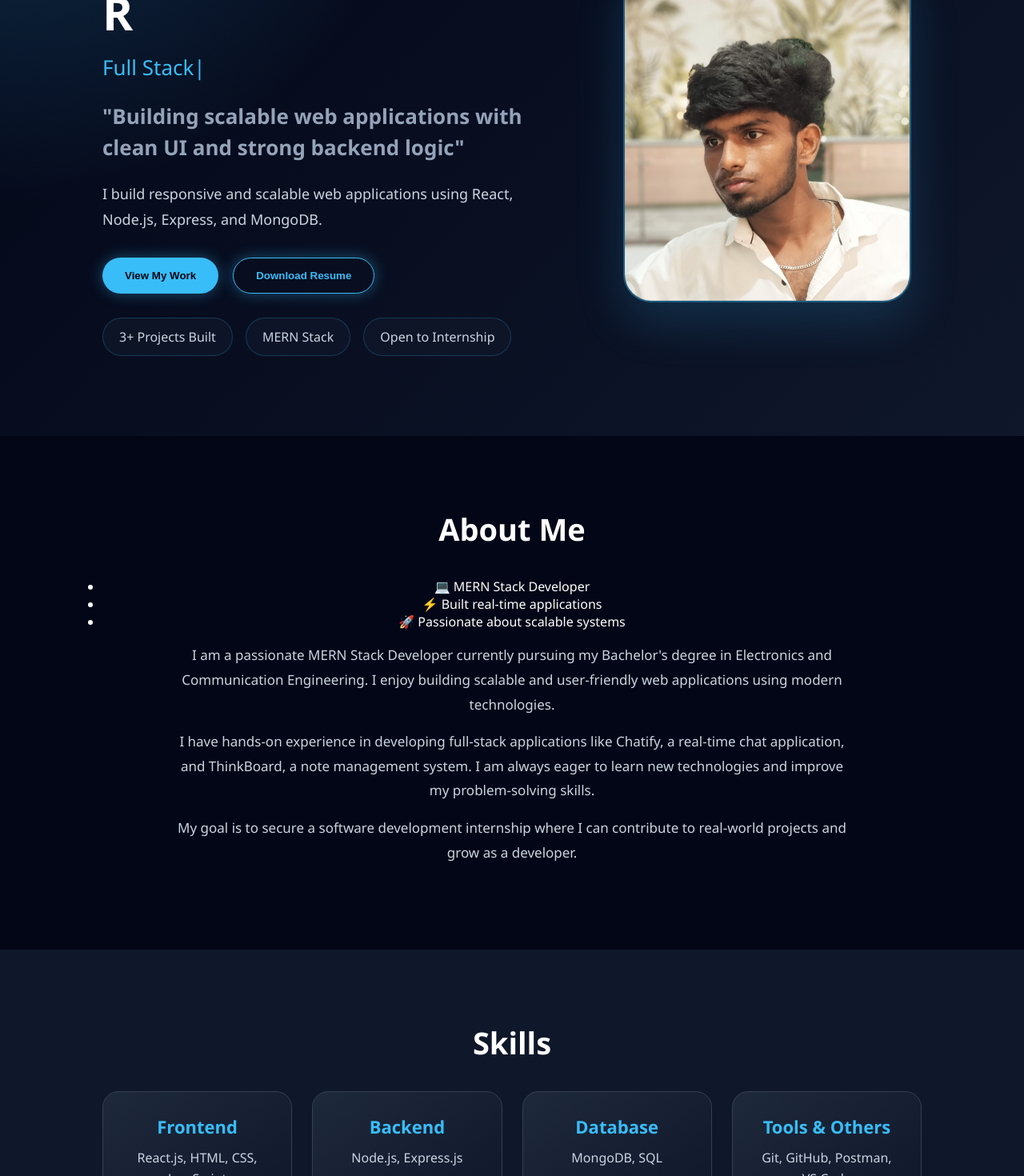
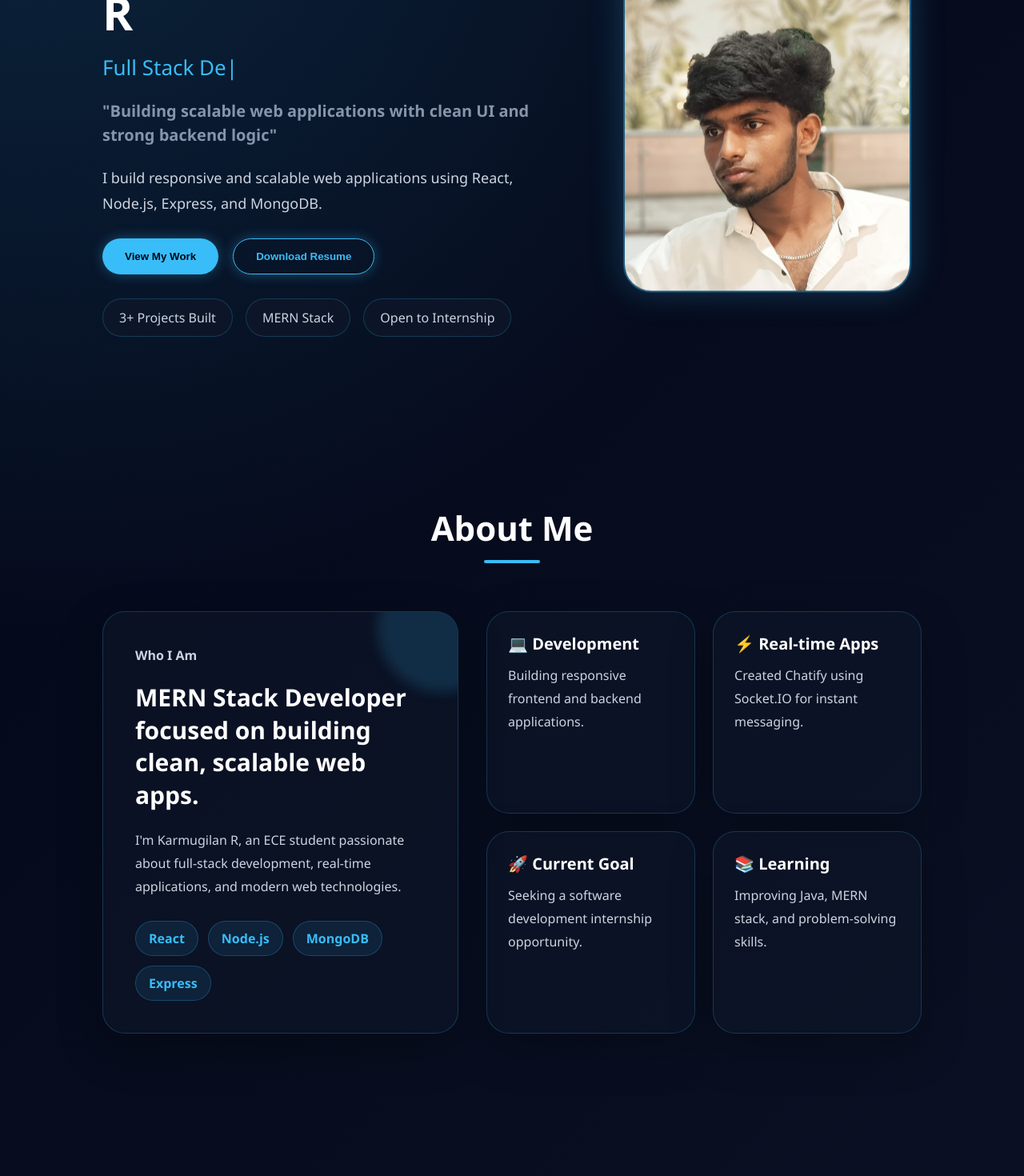
Before and after one commit to Karmugilan-vk/Portfolio, a React (Vite) app: page / in a window 1280 px wide. Shown: the part 280-1750 px from the top of the page at 80% size. Built offline with nearby package versions, Linux system fonts and the light colour scheme.

Commit message:
About section implemented

```diff
--- a/src/components/About.jsx
+++ b/src/components/About.jsx
@@ -2,29 +2,50 @@ function About() {
   return (
     <section id="about" className="about">
       <h2>About Me</h2>
-      <ul>
-        <li>💻 MERN Stack Developer</li>
-        <li>⚡ Built real-time applications</li>
-        <li>🚀 Passionate about scalable systems</li>
-      </ul>
 
-      <p>
-        I am a passionate MERN Stack Developer currently pursuing my Bachelor's
-        degree in Electronics and Communication Engineering. I enjoy building
-        scalable and user-friendly web applications using modern technologies.
-      </p>
+      <div className="about-container">
+        <div className="about-main-card">
+          <p className="about-label">Who I Am</p>
 
-      <p>
-        I have hands-on experience in developing full-stack applications like
-        Chatify, a real-time chat application, and ThinkBoard, a note management
-        system. I am always eager to learn new technologies and improve my
-        problem-solving skills.
-      </p>
+          <h3>
+            MERN Stack Developer focused on building clean, scalable web apps.
+          </h3>
 
-      <p>
-        My goal is to secure a software development internship where I can
-        contribute to real-world projects and grow as a developer.
-      </p>
+          <p>
+            I'm Karmugilan R, an ECE student passionate about full-stack
+            development, real-time applications, and modern web technologies.
+          </p>
+
+          <div className="about-points">
+            <span>React</span>
+            <span>Node.js</span>
+            <span>MongoDB</span>
+            <span>Express</span>
+          </div>
+        </div>
+
+        <div className="about-grid">
+          <div className="about-info-card">
+            <h4>💻 Development</h4>
+            <p>Building responsive frontend and backend applications.</p>
+          </div>
+
+          <div className="about-info-card">
+            <h4>⚡ Real-time Apps</h4>
+            <p>Created Chatify using Socket.IO for instant messaging.</p>
+          </div>
+
+          <div className="about-info-card">
+            <h4>🚀 Current Goal</h4>
+            <p>Seeking a software development internship opportunity.</p>
+          </div>
+
+          <div className="about-info-card">
+            <h4>📚 Learning</h4>
+            <p>Improving Java, MERN stack, and problem-solving skills.</p>
+          </div>
+        </div>
+      </div>
     </section>
   );
 }
--- a/src/index.css
+++ b/src/index.css
@@ -10,29 +10,25 @@ html {
 
 body {
   font-family: "Poppins", "Segoe UI", sans-serif;
-  background: #020617;
+  background:
+    radial-gradient(circle at top left, rgba(56, 189, 248, 0.18), transparent 28%),
+    linear-gradient(135deg, #020617, #0f172a);
   color: #ffffff;
 }
 
-/* Common */
 section {
   animation: fadeUp 0.9s ease both;
 }
 
-h2 {
-  position: relative;
-}
-
+/* Navbar */
 .navbar-wrapper {
   width: 100%;
   position: fixed;
   top: 18px;
   left: 0;
   z-index: 1000;
-
   display: flex;
   justify-content: center;
-
   pointer-events: none;
   background: transparent;
 }
@@ -40,20 +36,15 @@ h2 {
 .navbar {
   width: 80%;
   max-width: 1200px;
-
   padding: 14px 26px;
   border-radius: 999px;
-
   display: flex;
   justify-content: space-between;
   align-items: center;
-
   background: rgba(15, 23, 42, 0.75);
   backdrop-filter: blur(14px);
-
   border: 1px solid rgba(56, 189, 248, 0.2);
   box-shadow: 0 10px 35px rgba(56, 189, 248, 0.08);
-
   pointer-events: auto;
 }
 
@@ -61,19 +52,20 @@ h2 {
   display: flex;
   align-items: center;
   gap: 10px;
-
   color: #38bdf8;
   font-size: 22px;
   font-weight: 600;
   text-decoration: none;
 }
 
-/* icon alignment fix */
+.logo::after {
+  display: none;
+}
+
 .logo-icon {
   font-size: 20px;
-  transform: translateY(1px);  /* 🔥 perfect alignment */
+  transform: translateY(1px);
 }
-
 
 .nav-links {
   display: flex;
@@ -93,16 +85,13 @@ h2 {
   color: #38bdf8;
 }
 
-/* underline animation */
 .nav-links a::after {
   content: "";
   position: absolute;
   left: 0;
   bottom: -5px;
-
   width: 0%;
   height: 2px;
-
   background: #38bdf8;
   transition: 0.3s ease;
 }
@@ -111,17 +100,13 @@ h2 {
   width: 100%;
 }
 
-/* ================= BUTTON ================= */
 .nav-btn {
   padding: 10px 20px;
   border-radius: 999px;
-
   background: #38bdf8;
   color: #020617;
-
   font-weight: 600;
   text-decoration: none;
-
   transition: 0.3s ease;
 }
 
@@ -130,59 +115,13 @@ h2 {
   transform: translateY(-2px);
 }
 
-/* ================= HERO SPACING ================= */
-.hero {
-  padding-top: 160px;
-}
-
-/* ================= MOBILE ================= */
-@media (max-width: 768px) {
-
-  .navbar-wrapper {
-    top: 10px;
-    padding: 0 10px;
-  }
-
-  .navbar {
-    width: 100%;
-    padding: 12px 16px;
-    border-radius: 24px;
-
-    flex-direction: column;
-    gap: 12px;
-  }
-
-  .nav-links {
-    flex-wrap: wrap;
-    justify-content: center;
-    gap: 18px;
-  }
-
-  .nav-links a {
-    font-size: 14px;
-  }
-
-  .nav-btn {
-    display: none;
-  }
-
-  .logo {
-    font-size: 20px;
-  }
-
-  .hero {
-    padding-top: 160px;
-  }
-}
 /* Hero */
 .hero {
   min-height: 100vh;
   padding: 160px 10% 100px;
   display: flex;
   align-items: center;
-  background:
-    radial-gradient(circle at top left, rgba(56, 189, 248, 0.25), transparent 35%),
-    linear-gradient(135deg, #020617, #0f172a);
+  background: transparent;
 }
 
 .hero-content {
@@ -205,15 +144,11 @@ h2 {
   margin-bottom: 18px;
 }
 
-.hero-left h1 span {
-  color: #ffffff;
-}
-
 .typing-text {
   display: block;
   font-size: 26px;
   color: #38bdf8;
-  margin-bottom: 24px;
+  margin: 10px 0 18px;
 }
 
 .hero-description {
@@ -221,13 +156,24 @@ h2 {
   color: #cbd5e1;
   font-size: 18px;
   line-height: 1.8;
-  margin-bottom: 32px;
+  margin-bottom: 28px;
+}
+
+.hero-quote {
+  max-width: 680px;
+  color: #94a3b8;
+  font-size: 20px;
+  opacity: 0.9;
+  font-weight: 600;
+  line-height: 1.5;
+  margin: 22px 0;
 }
 
 .hero-buttons {
   display: flex;
   gap: 18px;
   flex-wrap: wrap;
+  margin-top: 10px;
 }
 
 .hero button {
@@ -258,6 +204,28 @@ h2 {
   color: #020617 !important;
 }
 
+.hero-highlights {
+  display: flex;
+  gap: 16px;
+  flex-wrap: wrap;
+  margin-top: 30px;
+}
+
+.hero-highlights span {
+  padding: 12px 20px;
+  border-radius: 999px;
+  background: rgba(15, 23, 42, 0.75);
+  border: 1px solid rgba(56, 189, 248, 0.22);
+  color: #cbd5e1;
+  font-weight: 500;
+  transition: 0.3s;
+}
+
+.hero-highlights span:hover {
+  transform: translateY(-4px);
+  border-color: #38bdf8;
+}
+
 .hero-right {
   display: flex;
   justify-content: center;
@@ -271,115 +239,131 @@ h2 {
   object-position: center top;
   border-radius: 35px;
   border: 2px solid rgba(56, 189, 248, 0.45);
-  box-shadow: 0 25px 60px rgba(56, 189, 248, 0.18);
+  box-shadow: 0 0 40px rgba(56, 189, 248, 0.25);
   animation: floatImage 4s ease-in-out infinite;
 }
 
-@keyframes floatImage {
-  0%, 100% {
-    transform: translateY(0);
-  }
-
-  50% {
-    transform: translateY(-14px);
-  }
-}
-
-/* Hero Responsive */
-@media (max-width: 992px) {
-  .hero-content {
-    grid-template-columns: 1fr;
-    text-align: center;
-  }
-
-  .hero-description {
-    margin-left: auto;
-    margin-right: auto;
-  }
-
-  .hero-buttons {
-    justify-content: center;
-  }
-
-  .hero-right img {
-    width: 300px;
-    height: 360px;
-  }
-}
-
-@media (max-width: 768px) {
-  .hero {
-    padding: 190px 6% 80px;
-  }
-
-  .hero-left h1 {
-    font-size: 38px;
-  }
-
-  .typing-text {
-    font-size: 22px;
-  }
-
-  .hero-description {
-    font-size: 16px;
-  }
-}
-
-.hero-quote {
-  max-width: 680px;
-  color: #94a3b8;
-  font-size: 26px;
-  font-weight: 600;
-  line-height: 1.5;
-  margin: 22px 0;
-}
-
-.hero-highlights {
-  display: flex;
-  gap: 16px;
-  flex-wrap: wrap;
-  margin-top: 35px;
-}
-
-.hero-highlights span {
-  padding: 12px 20px;
-  border-radius: 999px;
-  background: rgba(15, 23, 42, 0.75);
-  border: 1px solid rgba(56, 189, 248, 0.22);
-  color: #cbd5e1;
-  font-weight: 500;
-}
-.hero-highlights {
-  margin-top: 30px;
-}
 /* About */
 .about {
-  padding: 90px 10%;
-  background: #020617;
-  text-align: center;
+  padding: 110px 10%;
+  background: transparent;
 }
 
 .about h2,
 .skills h2,
 .projects h2,
 .contact h2 {
-  font-size: 38px;
-  margin-bottom: 35px;
+  text-align: center;
+  font-size: 42px;
+  margin-bottom: 60px;
 }
 
-.about p {
-  max-width: 850px;
-  margin: 16px auto;
+.about h2::after,
+.skills h2::after,
+.projects h2::after,
+.contact h2::after {
+  content: "";
+  width: 70px;
+  height: 4px;
+  background: #38bdf8;
+  display: block;
+  margin: 12px auto 0;
+  border-radius: 10px;
+}
+
+.about-container {
+  display: grid;
+  grid-template-columns: 0.9fr 1.1fr;
+  gap: 35px;
+  align-items: stretch;
+}
+
+.about-main-card,
+.about-info-card {
+  background: rgba(15, 23, 42, 0.58);
+  border: 1px solid rgba(56, 189, 248, 0.22);
+  border-radius: 28px;
+  box-shadow: 0 20px 55px rgba(0, 0, 0, 0.25);
+}
+
+.about-main-card {
+  padding: 40px;
+  position: relative;
+  overflow: hidden;
+}
+
+.about-main-card::before {
+  content: "";
+  position: absolute;
+  width: 160px;
+  height: 160px;
+  background: rgba(56, 189, 248, 0.16);
+  border-radius: 50%;
+  top: -60px;
+  right: -60px;
+  filter: blur(8px);
+}
+
+.about-label {
+  color: #38bdf8;
+  font-weight: 700;
+  margin-bottom: 18px;
+}
+
+.about-main-card h3 {
+  font-size: 30px;
+  line-height: 1.35;
+  margin-bottom: 22px;
+}
+
+.about-main-card p,
+.about-info-card p {
+  color: #cbd5e1;
   line-height: 1.8;
-  color: #cbd5e1;
-  font-size: 17px;
+}
+
+.about-points {
+  display: flex;
+  flex-wrap: wrap;
+  gap: 12px;
+  margin-top: 28px;
+}
+
+.about-points span {
+  padding: 10px 16px;
+  border-radius: 999px;
+  background: rgba(56, 189, 248, 0.1);
+  border: 1px solid rgba(56, 189, 248, 0.25);
+  color: #38bdf8;
+  font-weight: 600;
+}
+
+.about-grid {
+  display: grid;
+  grid-template-columns: repeat(2, 1fr);
+  gap: 22px;
+}
+
+.about-info-card {
+  padding: 26px;
+  transition: 0.3s ease;
+}
+
+.about-info-card:hover {
+  transform: translateY(-8px);
+  border-color: #38bdf8;
+  background: rgba(56, 189, 248, 0.08);
+}
+
+.about-info-card h4 {
+  font-size: 20px;
+  margin-bottom: 12px;
 }
 
 /* Skills */
 .skills {
   padding: 90px 10%;
-  background: #0f172a;
-  text-align: center;
+  background: transparent;
 }
 
 .skills-container {
@@ -389,10 +373,10 @@ h2 {
 }
 
 .skill-box {
-  background: linear-gradient(145deg, #1e293b, #0f172a);
+  background: rgba(15, 23, 42, 0.58);
   padding: 28px;
   border-radius: 20px;
-  border: 1px solid #334155;
+  border: 1px solid rgba(56, 189, 248, 0.22);
   transition: 0.3s ease;
 }
 
@@ -416,8 +400,7 @@ h2 {
 /* Projects */
 .projects {
   padding: 90px 6%;
-  background: #020617;
-  text-align: center;
+  background: transparent;
 }
 
 .project-container {
@@ -428,10 +411,10 @@ h2 {
 
 .project-card {
   text-align: left;
-  background: linear-gradient(145deg, #0f172a, #1e293b);
+  background: rgba(15, 23, 42, 0.58);
   padding: 25px;
   border-radius: 24px;
-  border: 1px solid #334155;
+  border: 1px solid rgba(56, 189, 248, 0.22);
   transition: 0.35s ease;
   position: relative;
   overflow: hidden;
@@ -459,6 +442,15 @@ h2 {
   box-shadow: 0 25px 50px rgba(56, 189, 248, 0.16);
 }
 
+.project-img {
+  width: 100%;
+  height: 180px;
+  object-fit: cover;
+  border-radius: 16px;
+  margin-bottom: 18px;
+  border: 1px solid #334155;
+}
+
 .project-card h3 {
   font-size: 25px;
   color: #38bdf8;
@@ -467,10 +459,10 @@ h2 {
   z-index: 1;
 }
 
-.project-card p {
+.project-card p,
+.project-card li {
   color: #cbd5e1;
   line-height: 1.7;
-  margin-bottom: 15px;
   position: relative;
   z-index: 1;
 }
@@ -478,13 +470,6 @@ h2 {
 .project-card ul {
   padding-left: 20px;
   margin: 18px 0;
-  position: relative;
-  z-index: 1;
-}
-
-.project-card li {
-  color: #e2e8f0;
-  margin-bottom: 10px;
 }
 
 .project-links {
@@ -513,7 +498,7 @@ h2 {
 /* Contact */
 .contact {
   padding: 90px 10%;
-  background: #0f172a;
+  background: transparent;
   text-align: center;
 }
 
@@ -550,10 +535,10 @@ h2 {
 /* Footer */
 .footer {
   padding: 25px 10%;
-  background: #020617;
+  background: transparent;
   text-align: center;
   color: #94a3b8;
-  border-top: 1px solid #1e293b;
+  border-top: 1px solid rgba(56, 189, 248, 0.12);
 }
 
 /* Loader */
@@ -587,26 +572,12 @@ h2 {
   }
 }
 
-@keyframes slideDown {
-  from {
-    opacity: 0;
-    transform: translateY(-35px);
-  }
-  to {
-    opacity: 1;
+@keyframes floatImage {
+  0%, 100% {
     transform: translateY(0);
   }
-}
-
-@keyframes pulseGlow {
-  0% {
-    box-shadow: 0 0 10px rgba(56, 189, 248, 0.25);
-  }
   50% {
-    box-shadow: 0 0 30px rgba(56, 189, 248, 0.55);
-  }
-  100% {
-    box-shadow: 0 0 10px rgba(56, 189, 248, 0.25);
+    transform: translateY(-14px);
   }
 }
 
@@ -622,6 +593,15 @@ h2 {
   animation: pulseGlow 2.5s infinite;
 }
 
+@keyframes pulseGlow {
+  0%, 100% {
+    box-shadow: 0 0 10px rgba(56, 189, 248, 0.25);
+  }
+  50% {
+    box-shadow: 0 0 30px rgba(56, 189, 248, 0.55);
+  }
+}
+
 /* Responsive */
 @media (max-width: 1100px) {
   .project-container {
@@ -632,69 +612,99 @@ h2 {
     grid-template-columns: repeat(2, 1fr);
   }
 
-  .hero h1 {
+  .hero-left h1 {
     font-size: 44px;
   }
 }
 
-@media (max-width: 768px) {
-  .navbar {
-    padding: 18px 6%;
-    flex-direction: column;
-    gap: 15px;
+@media (max-width: 992px) {
+  .hero-content,
+  .about-container {
+    grid-template-columns: 1fr;
+    text-align: center;
   }
 
-  .navbar a {
-    margin: 0 10px;
+  .hero-description,
+  .hero-quote {
+    margin-left: auto;
+    margin-right: auto;
+  }
+
+  .hero-buttons,
+  .hero-highlights {
+    justify-content: center;
+  }
+
+  .hero-right img {
+    width: 300px;
+    height: 360px;
+  }
+}
+
+@media (max-width: 768px) {
+  .navbar-wrapper {
+    top: 10px;
+    padding: 0 10px;
+  }
+
+  .navbar {
+    width: 100%;
+    padding: 12px 16px;
+    border-radius: 24px;
+    flex-direction: column;
+    gap: 12px;
+  }
+
+  .nav-links {
+    flex-wrap: wrap;
+    justify-content: center;
+    gap: 18px;
+  }
+
+  .nav-links a {
     font-size: 14px;
   }
 
-  .hero {
-    padding: 100px 6%;
-    text-align: center;
-    align-items: center;
+  .nav-btn {
+    display: none;
   }
 
-  .hero h1 {
+  .logo {
+    font-size: 20px;
+  }
+
+  .hero {
+    padding: 190px 6% 80px;
+  }
+
+  .hero-left h1 {
     font-size: 36px;
   }
 
-  .hero h3 {
-    font-size: 21px;
+  .typing-text {
+    font-size: 22px;
   }
 
+  .hero-description,
+  .hero-quote {
+    font-size: 16px;
+  }
+
+  .about,
   .skills,
-  .about,
   .projects,
   .contact {
-    padding: 70px 6%;
+    padding: 80px 6%;
   }
 
+  .about-grid,
   .skills-container,
   .project-container {
     grid-template-columns: 1fr;
   }
 
-  .contact-links {
-    flex-direction: column;
-  }
-
+  .contact-links,
   .project-links {
     flex-direction: column;
   }
 }
-
-.project-img {
-  width: 100%;
-  height: 180px;
-  object-fit: cover;
-  border-radius: 16px;
-  margin-bottom: 18px;
-  border: 1px solid #334155;
-}
-
-.contact-links a {
-  display: flex;
-  align-items: center;
-  gap: 8px;
-}
```
